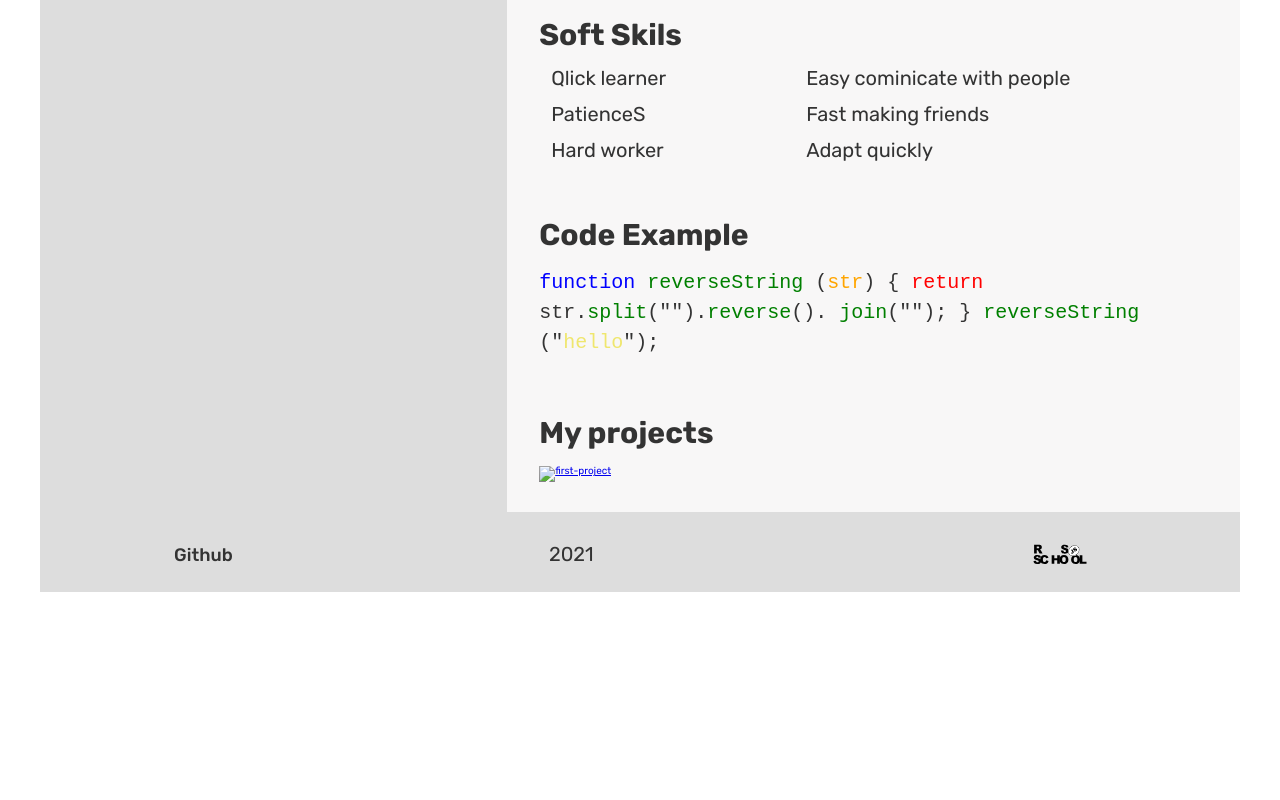
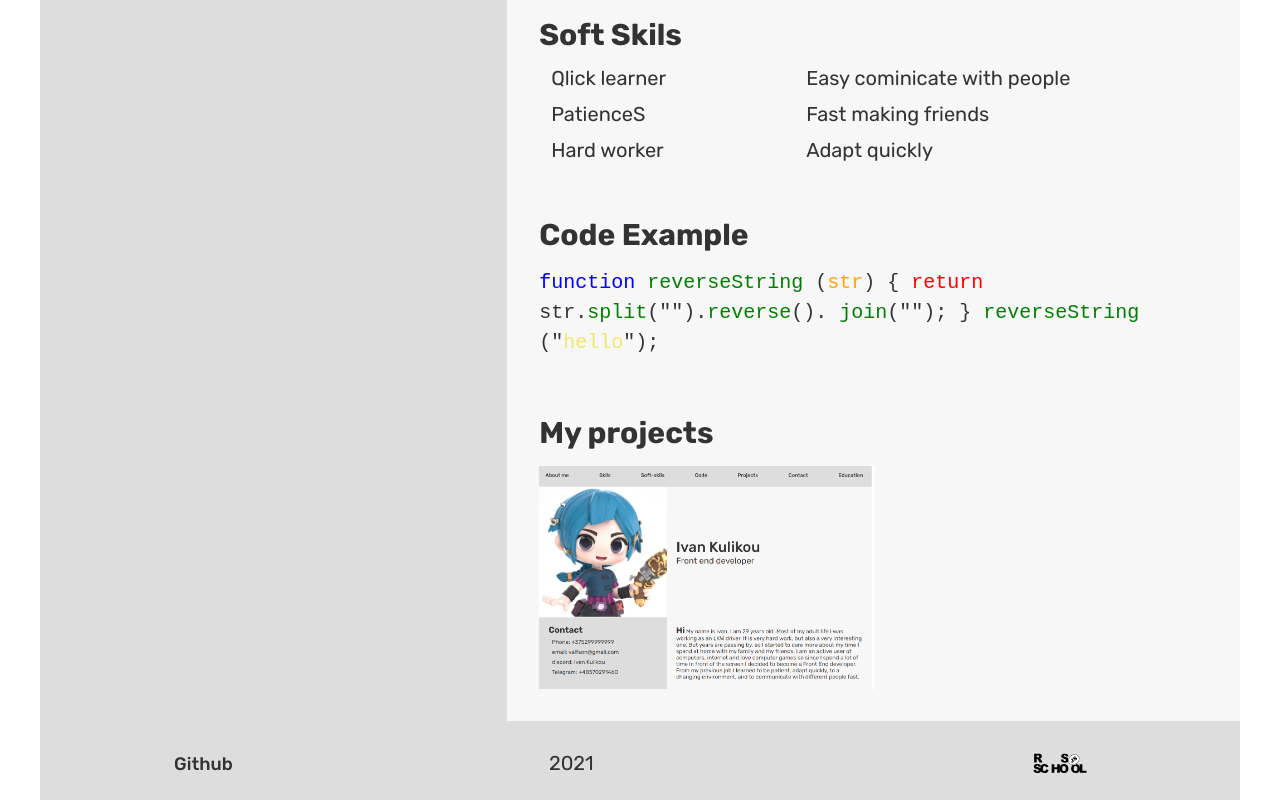
Before and after one commit to IvanKulikou/rsschool-cv, a plain HTML site: page index.html in a window 1280 px wide. Shown: the part 1018-1818 px from the top of the page. Before the commit the page ends 1610 px from the top, so only its background shows below. Drawn offline with Linux system fonts and the light colour scheme; the site is published under a folder, as on GitHub Pages, so addresses that start at the root find nothing.

Commit message:
fix: changed folder

```diff
--- a/index.html
+++ b/index.html
@@ -143,7 +143,7 @@
           <div class="skills soft-skils">
             <h2 id="projects">My projects</h2>
             <a href="https://ivankulikou.github.io/rsschool-cv/">
-              <img src="/assets/cv.png" alt="first-project" />
+              <img src="assets/cv.png" alt="first-project" />
             </a>
           </div>
         </div>
```
